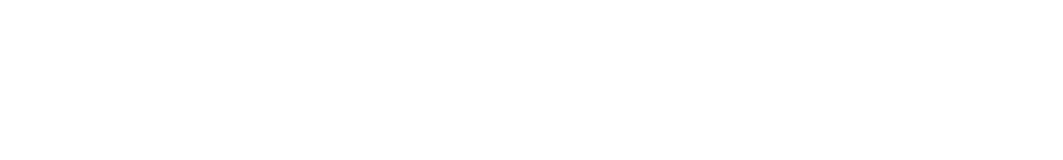
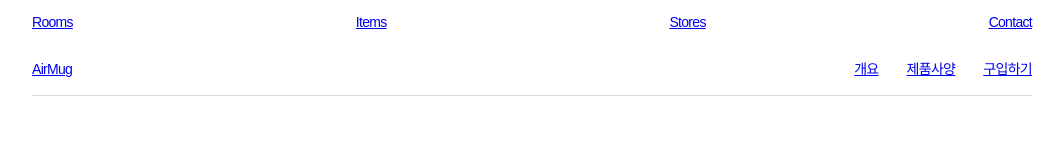
Before and after one commit to Handwoong/AppleClone, a plain HTML site: page index.html in a window 1280 px wide. Shown: the whole page, without its empty margins (108-1171 px from the left). Drawn offline with Linux system fonts and the light colour scheme.

Commit message:
#1 style: Set menu spacing

```diff
--- /dev/null
+++ b/css/main.css
@@ -0,0 +1,44 @@
+@charset 'utf-8';
+
+html {
+  font-family: "Noto Sans KR", sans-serif;
+  font-size: 14px;
+}
+
+body {
+  overflow-x: hidden; /* 스크롤이 안생기게 */
+  color: rgb(29, 29, 31);
+  letter-spacing: -0.05em; /* 자간 */
+  background: white;
+}
+
+p {
+  line-height: 1.6; /* 행간 */
+}
+
+.global-nav,
+.local-nav {
+  display: flex;
+  max-width: 1000px;
+  height: 44px;
+  align-items: center;
+  margin: 0 auto;
+}
+
+.global-nav {
+  justify-content: space-between;
+}
+
+.local-nav {
+  height: 52px;
+  border-bottom: 1px solid #ddd;
+}
+
+/* local-nav a인데 not 키워드는 해당 조건을 만족하는 요소는 제외 */
+.local-nav a:not(.local-nav-item) {
+  margin-left: 2em;
+}
+
+.local-nav-item {
+  margin-right: auto;
+}
--- a/index.html
+++ b/index.html
@@ -6,6 +6,22 @@
     <meta http-equiv="X-UA-Compatible" content="ie=edge" />
     <title>AirMug Pro</title>
     <link rel="stylesheet" href="css/default.css" />
+    <link rel="stylesheet" href="css/main.css" />
   </head>
-  <body></body>
+  <body>
+    <div class="container">
+      <nav class="global-nav">
+        <a href="#">Rooms</a>
+        <a href="#">Items</a>
+        <a href="#">Stores</a>
+        <a href="#">Contact</a>
+      </nav>
+      <nav class="local-nav">
+        <a href="#" class="local-nav-item">AirMug</a>
+        <a href="#">개요</a>
+        <a href="#">제품사양</a>
+        <a href="#">구입하기</a>
+      </nav>
+    </div>
+  </body>
 </html>
```
